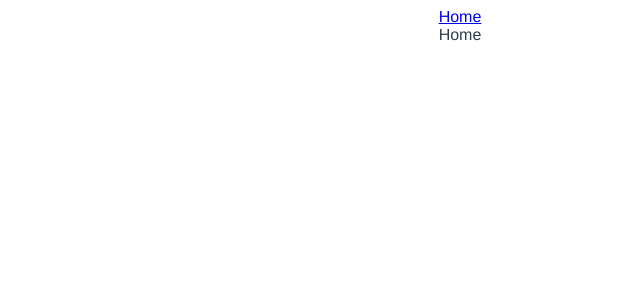
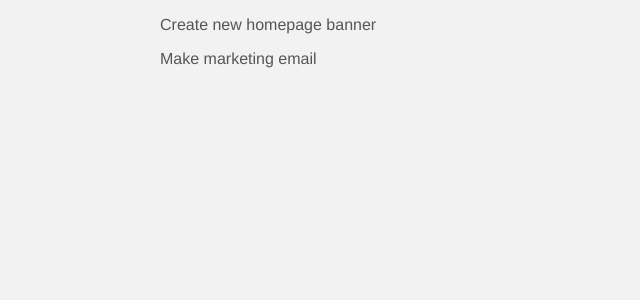
Before and after one commit to costel-dev/project-planner, a Vue app: page / in a window 1280 px wide. Shown: the top 300 px of the page, without its empty margins (180-820 px from the left). Built offline with nearby package versions, Linux system fonts and the light colour scheme; data requests are answered from the project's data file.

Commit message:
added a fake server with json-server and output oru data to the DOM

```diff
--- /dev/null
+++ b/data/db.json
@@ -0,0 +1,16 @@
+{
+    "projects": [
+        {
+            "id": 1,
+            "title": "Create new homepage banner",
+            "details": "lorem ipsum",
+            "complete": false
+        },
+        {
+            "id": 2,
+            "title": "Make marketing email",
+            "details": "lorem ipsum",
+            "complete": true
+        }
+    ]
+}
--- a/package.json
+++ b/package.json
@@ -8,6 +8,7 @@
   },
   "dependencies": {
     "core-js": "^3.6.5",
+    "json-server": "^0.16.3",
     "vue": "^3.0.0",
     "vue-router": "^4.0.0-0"
   },
--- a/src/App.vue
+++ b/src/App.vue
@@ -1,16 +1,18 @@
 <template>
-  <div id="nav">
-    <router-link to="/">Home</router-link>
-  </div>
+  <div id="nav"></div>
   <router-view />
 </template>
 
 <style>
+body {
+  background: #f2f2f2;
+}
 #app {
   font-family: Avenir, Helvetica, Arial, sans-serif;
   -webkit-font-smoothing: antialiased;
   -moz-osx-font-smoothing: grayscale;
-  text-align: center;
-  color: #2c3e50;
+  max-width: 600px;
+  margin: 0 auto;
+  color: #555;
 }
 </style>
--- a/src/views/Home.vue
+++ b/src/views/Home.vue
@@ -1,6 +1,10 @@
 <template>
   <div class="home">
-    Home
+    <div v-if="projects.length">
+      <div v-for="project in projects" :key="project.id">
+        <p>{{ project.title }}</p>
+      </div>
+    </div>
   </div>
 </template>
 
@@ -8,5 +12,16 @@
 export default {
   name: "Home",
   components: {},
+  data() {
+    return {
+      projects: [],
+    };
+  },
+  mounted() {
+    fetch("http://localhost:3000/projects")
+      .then((res) => res.json())
+      .then((data) => (this.projects = data))
+      .catch((err) => console.log(err.message));
+  },
 };
 </script>
```
Also changed, not shown: 1 other file (tests, documents, lock files or other folders).
